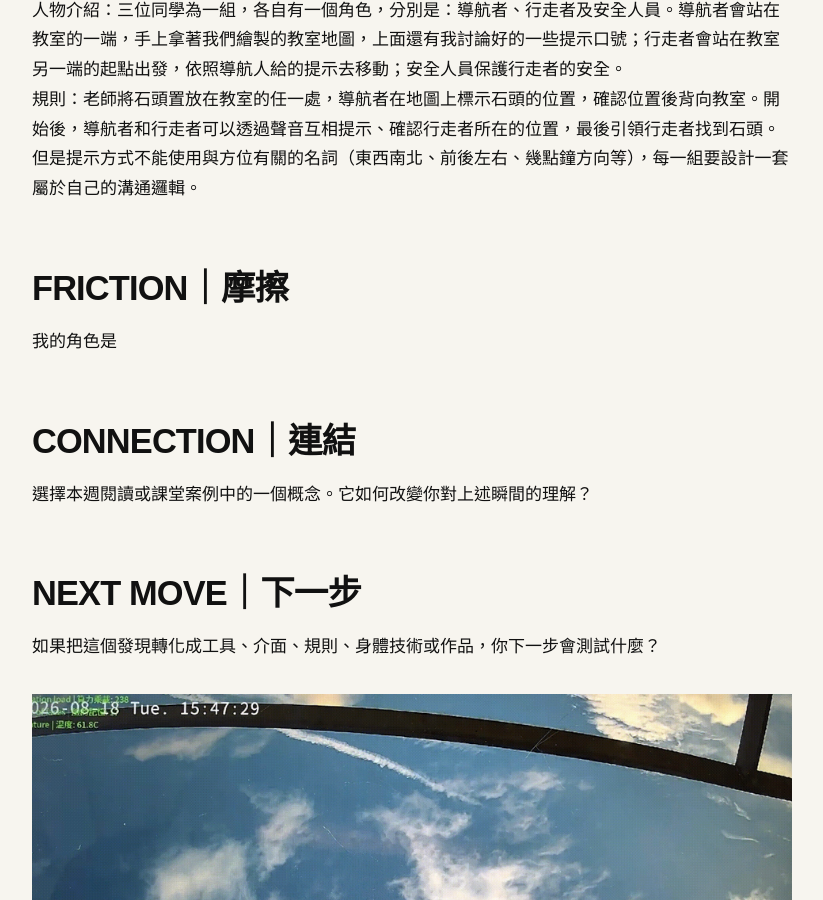
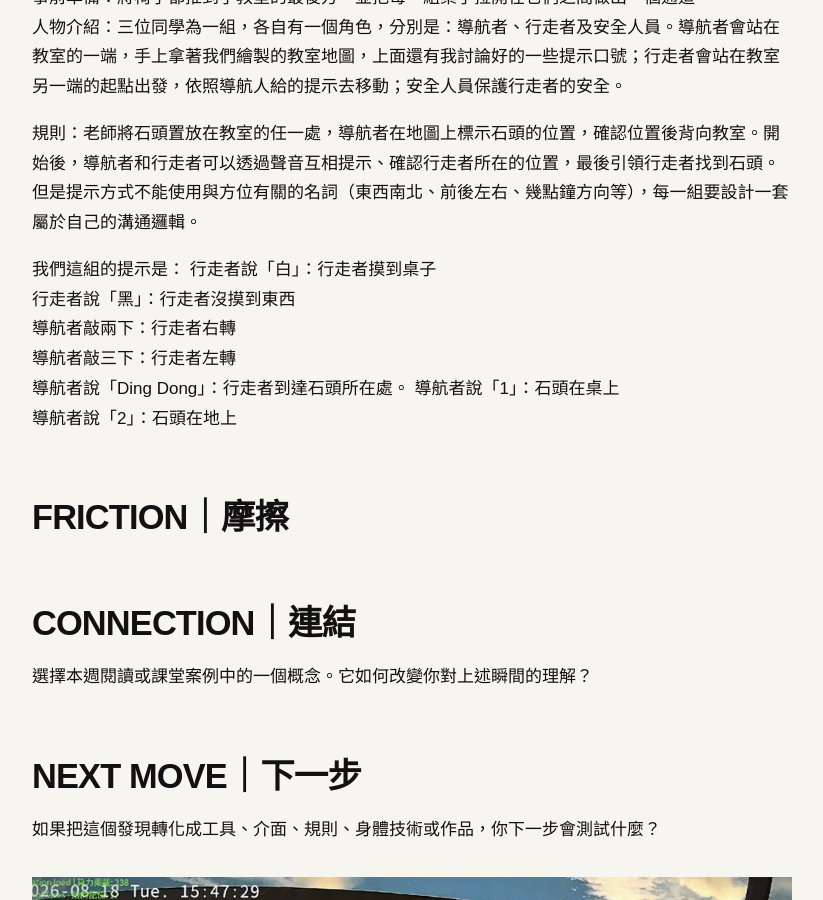
Before and after one commit to Jam72281/fieldworkarchive, a Jekyll site: the page built from weeks/week-01.md, in a window 1280 px wide and 900 px high, scrolled down 760 px. Shown: the whole window, without its empty margins (48-871 px from the left). Built offline with Jekyll 4.4.1, drawn with Linux system fonts in a browser that asks for light colours.

Commit message:
Update week-01.md

```diff
--- a/weeks/week-01.md
+++ b/weeks/week-01.md
@@ -15,13 +15,24 @@ permalink: /weeks/week-01/
 放入 1–3 張圖片，並為每張圖片寫下具體說明：何時、何地、發生了什麼，以及為什麼留下它。
 日期：2026年9月8日
 地點：HA314教室
+
 事前準備：將椅子都推到了教室的最後方，並把每一組桌子拉開在它們之間做出一個通道。
 人物介紹：三位同學為一組，各自有一個角色，分別是：導航者、行走者及安全人員。導航者會站在教室的一端，手上拿著我們繪製的教室地圖，上面還有我討論好的一些提示口號；行走者會站在教室另一端的起點出發，依照導航人給的提示去移動；安全人員保護行走者的安全。
+
 規則：老師將石頭置放在教室的任一處，導航者在地圖上標示石頭的位置，確認位置後背向教室。開始後，導航者和行走者可以透過聲音互相提示、確認行走者所在的位置，最後引領行走者找到石頭。但是提示方式不能使用與方位有關的名詞（東西南北、前後左右、幾點鐘方向等），每一組要設計一套屬於自己的溝通邏輯。
+
+我們這組的提示是：
+行走者說「白」：行走者摸到桌子
+行走者說「黑」：行走者沒摸到東西
+導航者敲兩下：行走者右轉
+導航者敲三下：行走者左轉
+導航者說「Ding Dong」：行走者到達石頭所在處。
+導航者說「1」：石頭在桌上
+導航者說「2」：石頭在地上
 
 ## FRICTION｜摩擦
 
-我的角色是
+
 
 ## CONNECTION｜連結
 
```
